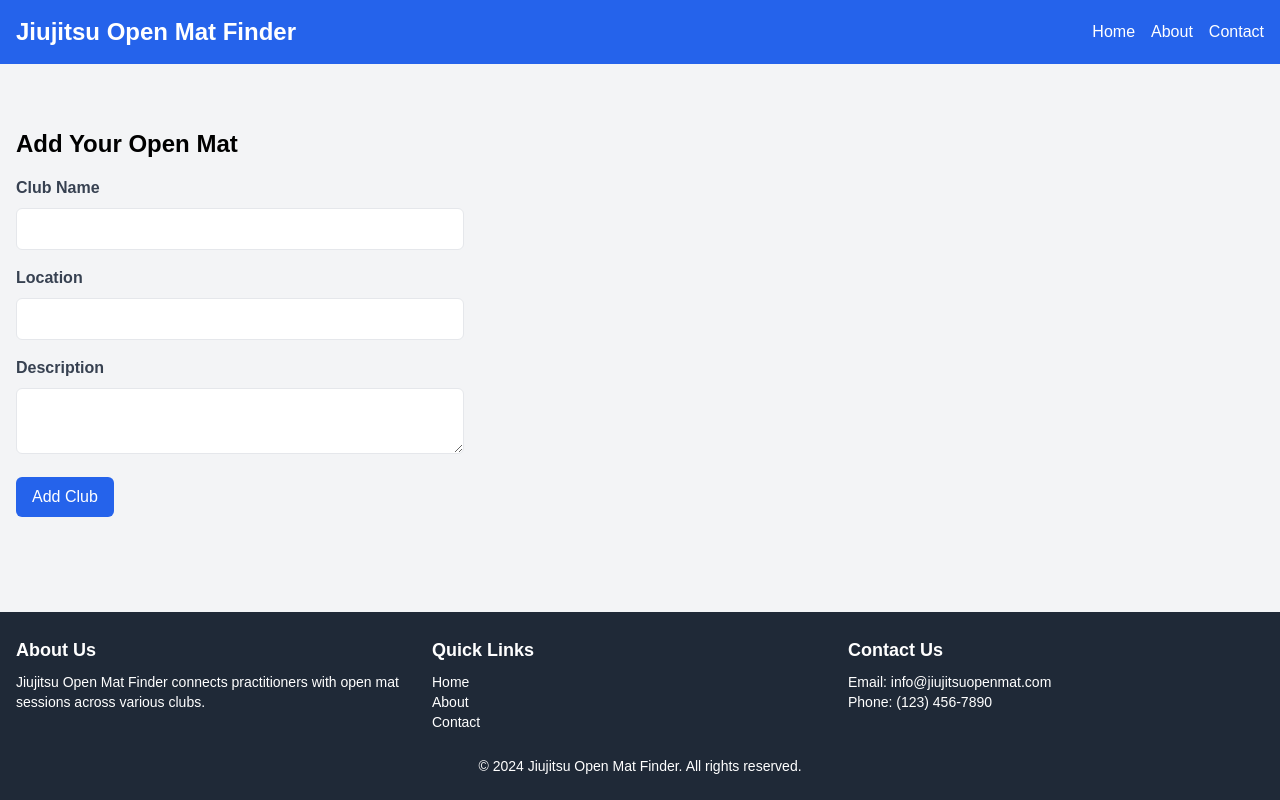
After one commit to nimblegeek/MatMap, a Flask app: page /add_club in a window 1280 px wide. The commit adds this page. Run offline with Flask 3, Linux system fonts and the light colour scheme; some libraries are stand-ins or nearby versions.

Commit message:
Agent step completed: Update the application to use the database for club information

```diff
--- a/main.py
+++ b/main.py
@@ -1,5 +1,5 @@
 import os
-from flask import Flask, render_template, request, jsonify
+from flask import Flask, render_template, request, jsonify, redirect, url_for
 from flask_sqlalchemy import SQLAlchemy
 from urllib.parse import urlparse
 from models import db, Club, Booking
@@ -15,7 +15,7 @@ db.init_app(app)
 
 @app.route('/')
 def index():
-    clubs = Club.query.all()
+    clubs = Club.query.distinct(Club.name).all()
     return render_template('index.html', clubs=clubs)
 
 @app.route('/club/<int:club_id>')
@@ -44,23 +44,37 @@ def book_session():
 
     return jsonify({"message": "Booking successful"}), 201
 
+@app.route('/remove_duplicates', methods=['POST'])
+def remove_duplicates():
+    with db.session.begin():
+        # Get all club names
+        club_names = db.session.query(Club.name).distinct().all()
+
+        for name in club_names:
+            # Keep the first entry for each name and delete the rest
+            clubs = Club.query.filter_by(name=name[0]).all()
+            for club in clubs[1:]:
+                db.session.delete(club)
+
+    return jsonify({"message": "Duplicate entries removed"}), 200
+
+@app.route('/add_club', methods=['GET', 'POST'])
+def add_club():
+    if request.method == 'POST':
+        name = request.form['name']
+        location = request.form['location']
+        description = request.form['description']
+        new_club = Club(name=name, location=location, description=description)
+        db.session.add(new_club)
+        db.session.commit()
+        return redirect(url_for('index'))
+    return render_template('add_club.html')
+
 def init_db():
     with app.app_context():
         db.create_all()
         print("Database tables created.")
 
-def seed_db():
-    with app.app_context():
-        clubs = [
-            Club(name="BJJ Masters", location="123 Main St", description="Expert instruction in Brazilian Jiu-Jitsu"),
-            Club(name="Grappling Grounds", location="456 Oak Ave", description="Open mat sessions for all skill levels"),
-            Club(name="Submission Central", location="789 Pine Rd", description="Focus on submission techniques"),
-        ]
-        db.session.add_all(clubs)
-        db.session.commit()
-        print("Database seeded with sample clubs.")
-
 if __name__ == '__main__':
     init_db()
-    seed_db()
     app.run(host='0.0.0.0', port=5000)
--- /dev/null
+++ b/templates/add_club.html
@@ -0,0 +1,22 @@
+{% extends "base.html" %}
+
+{% block content %}
+<div class="container mx-auto mt-8">
+    <h2 class="text-2xl font-semibold mb-4">Add Your Open Mat</h2>
+    <form method="POST" action="{{ url_for('add_club') }}" class="max-w-md">
+        <div class="mb-4">
+            <label for="name" class="block text-gray-700 font-bold mb-2">Club Name</label>
+            <input type="text" id="name" name="name" required class="w-full px-3 py-2 border rounded-md">
+        </div>
+        <div class="mb-4">
+            <label for="location" class="block text-gray-700 font-bold mb-2">Location</label>
+            <input type="text" id="location" name="location" required class="w-full px-3 py-2 border rounded-md">
+        </div>
+        <div class="mb-4">
+            <label for="description" class="block text-gray-700 font-bold mb-2">Description</label>
+            <textarea id="description" name="description" required class="w-full px-3 py-2 border rounded-md"></textarea>
+        </div>
+        <button type="submit" class="bg-blue-600 text-white px-4 py-2 rounded-md hover:bg-blue-700 transition-colors duration-300">Add Club</button>
+    </form>
+</div>
+{% endblock %}
--- a/templates/index.html
+++ b/templates/index.html
@@ -19,4 +19,10 @@
     </div>
     {% endfor %}
 </div>
+
+<div class="mt-8 text-center">
+    <a href="{{ url_for('add_club') }}" class="bg-green-600 text-white px-6 py-3 rounded-md hover:bg-green-700 transition-colors duration-300 inline-block">
+        Add Your Open Mat
+    </a>
+</div>
 {% endblock %}
```
Also changed, not shown: seed_db.py (added, +23 -0 lines), 1 other file.
